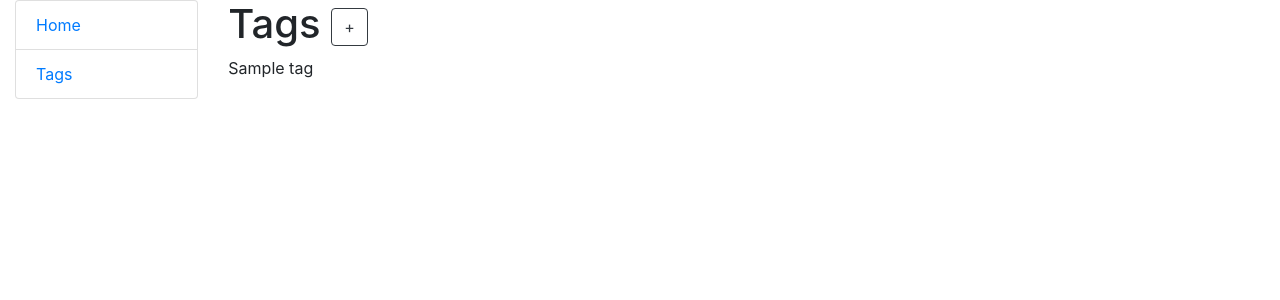
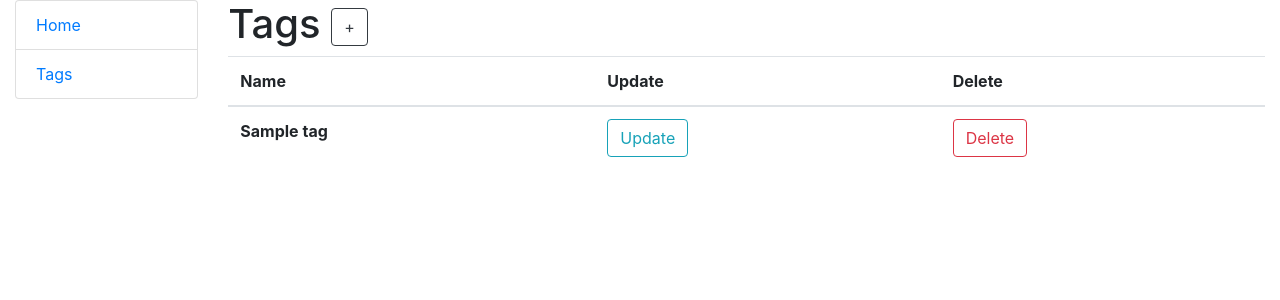
Before and after one commit to aLEKS-e3/py-todo-list, a Django app: page /tags/ in a window 1280 px wide. Shown: the top 300 px of the page. Run offline with Django 5.2, Linux system fonts and the light colour scheme; tables that the repository leaves empty hold one stand-in row (values such as "Sample post").

Commit message:
Created templates for delete pages; Update forms and list one

```diff
--- a/templates/list/tag_form.html
+++ b/templates/list/tag_form.html
@@ -2,11 +2,11 @@
 {% load crispy_forms_filters %}
 
 {% block content %}
-    <h1>Create a tag</h1>
+    <h1>{{ object|yesno:"Update,Create" }} a tag</h1>
     <form method="POST" novalidate>
         {% csrf_token %}
         {{ form|crispy }}
         <hr>
-        <button type="submit" class="btn btn-dark btn-block">Create</button>
+        <button type="submit" class="btn btn-dark btn-block">{{ object|yesno:"Update,Create" }}</button>
     </form>
 {% endblock %}
--- a/templates/list/tag_list.html
+++ b/templates/list/tag_list.html
@@ -6,10 +6,30 @@
         <a class="btn btn-outline-dark" href="{% url 'list:tag-create' %}">+</a>
     </h1>
     {% if tag_list %}
-        {% for tag in tag_list %}
-            {{ tag.name }}
-        {% endfor %}
+        <table class="table">
+            <thead>
+            <tr>
+                <th scope="col">Name</th>
+                <th scope="col">Update</th>
+                <th scope="col">Delete</th>
+            </tr>
+            </thead>
+            <tbody>
+            {% for tag in tag_list %}
+                <tr>
+                    <th scope="row">{{ tag.name }}</th>
+                    <td>
+                        <a class="btn btn-outline-info" href="{% url 'list:tag-update' pk=tag.id %}">Update</a>
+                    </td>
+                    <td>
+                        <a class="btn btn-outline-danger" href="{% url 'list:tag-delete' pk=tag.id %}">Delete</a>
+                    </td>
+                </tr>
+            {% endfor %}
+            </tbody>
+        </table>
     {% else %}
         <p>No tags yet...</p>
     {% endif %}
+
 {% endblock %}
--- a/templates/list/task_form.html
+++ b/templates/list/task_form.html
@@ -2,11 +2,11 @@
 {% load crispy_forms_filters %}
 
 {% block content %}
-    <h1>Create a task</h1>
+    <h1>{{ object|yesno:"Update,Create" }} a task</h1>
     <form method="POST" novalidate>
         {% csrf_token %}
         {{ form|crispy }}
         <hr>
-        <button type="submit" class="btn btn-dark btn-block">Create</button>
+        <button type="submit" class="btn btn-dark btn-block">{{ object|yesno:"Update,Create" }}</button>
     </form>
 {% endblock %}
--- a/templates/list/task_list.html
+++ b/templates/list/task_list.html
@@ -10,8 +10,10 @@
         {% for task in task_list %}
             <h4>
                 {{ task.content }}
+                <a class="btn btn-outline-light" href="{% url 'list:task-update' pk=task.id %}">✏️</a>
+                <a class="btn btn-outline-danger" href="{% url 'list:task-delete' pk=task.id %}">🗑</a>
                 {% if task.is_done %}
-                    <a class="btn btn-outline-danger" href="{% url 'list:task-done' pk=task.id %}">Undo</a>
+                    <a class="btn btn-outline-info" href="{% url 'list:task-done' pk=task.id %}">Undo</a>
                 {% else %}
                     <a class="btn btn-outline-success" href="{% url 'list:task-done' pk=task.id %}">Complete</a>
                 {% endif %}
```
Also changed, not shown: templates/list/tag_confirm_delete.html (added, +18 -0 lines), templates/list/task_confirm_delete.html (added, +18 -0 lines).
